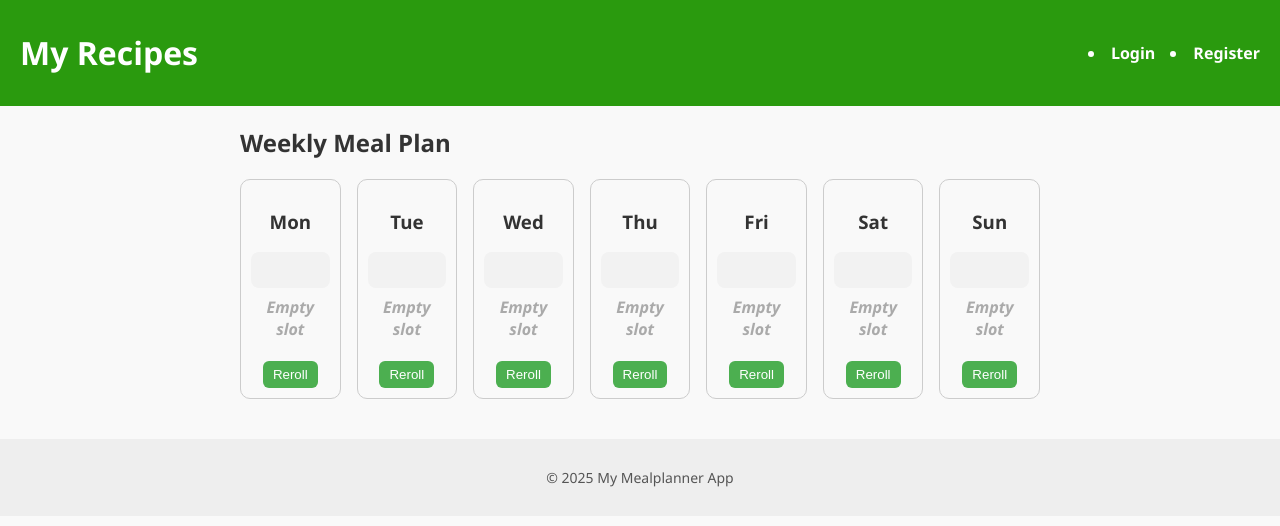
After one commit to joelepoel/mealplanner, a Django app: page /recipes/plan/ in a window 1280 px wide. The commit adds this page. Shown: the top 526 px of the page. Run offline with Django 5.2, Linux system fonts and the light colour scheme; data that the repository does not hold is empty.

Commit message:
added mealplanner function

```diff
--- a/recipes/models.py
+++ b/recipes/models.py
@@ -26,7 +26,7 @@ class Recipe(models.Model):
                                 on_delete=models.CASCADE,
                                 related_name='recipe')
     image = models.ImageField(upload_to='media/recipes/')
-    title = models.CharField(max_length=255)
+    title = models.CharField(max_length=40)
     instructions = models.TextField(null=True, blank=True)
     ingredients = models.TextField(null=True, blank=True)
     date_added = models.DateField(auto_now_add=True)
--- a/recipes/templates/recipes/profile_update.html
+++ b/recipes/templates/recipes/profile_update.html
@@ -1,18 +1,14 @@
 {% extends "layout.html" %}
 {% block body %}
   <h2>Update your profile</h2>
-
   <form method="POST" enctype="multipart/form-data">
     {% csrf_token %}
     {{ form.as_p }}
-
     {% if form.instance.avatar %}
       <p>Current Avatar:</p>
       <img src="{{ form.instance.avatar.url }}" alt="Avatar" style="max-width: 200px;">
     {% endif %}
-
     <button type="submit">Save changes</button>
   </form>
-
   <a href="{% url 'recipes:recipe_list' %}">Back to Recipes</a>
 {% endblock %}
--- a/recipes/templates/recipes/recipe_list.html
+++ b/recipes/templates/recipes/recipe_list.html
@@ -1,11 +1,9 @@
-{% extends "layout.html" %}
+{% extends 'layout.html' %}
 {% block body %}
 <h2>Your Recipes</h2>
-
 <p>
   <a href="{% url 'recipes:recipe_create' %}" class="btn add-recipe-btn">Add Recipe</a>
 </p>
-
 <ul class="recipe_list">
   {% for recipe in recipes %}
     <li class="recipe-item">
@@ -15,7 +13,6 @@
           {{ recipe.title }}
         </a>
       </div>
-
       {% if recipe.image %}
       <div class="recipe-thumb">
         <a href="{% url 'recipes:recipe_detail' recipe.pk %}">
--- /dev/null
+++ b/recipes/templates/recipes/recipe_plan.html
@@ -0,0 +1,30 @@
+{% extends 'layout.html' %}
+{% block body %}
+<h2>Weekly Meal Plan</h2>
+
+<div class="week-grid">
+  {% for day, recipe in days %}
+    <div class="recipe-card">
+      <h3>{{ day }}</h3>
+
+      {% if recipe %}
+        {% if recipe.image %}
+          <img src="{{ recipe.image.url }}" alt="{{ recipe.title }}" class="recipe-image">
+        {% else %}
+          <div class="recipe-image-placeholder"></div>
+        {% endif %}
+        <h4>{{ recipe.title }}</h4>
+      {% else %}
+        <div class="recipe-image-placeholder"></div>
+        <h4 class="placeholder-title">Empty slot</h4>
+      {% endif %}
+
+      <form method="post">
+        {% csrf_token %}
+        <input type="hidden" name="reroll_index" value="{{ forloop.counter0 }}">
+        <button type="submit" class="reroll-btn">Reroll</button>
+      </form>
+    </div>
+  {% endfor %}
+</div>
+{% endblock %}
--- a/recipes/urls.py
+++ b/recipes/urls.py
@@ -1,5 +1,5 @@
 from django.urls import path
-from .views import RecipeListView, RecipeDetailView, RecipeUpdateView, RecipeCreateView, RecipeDeleteView, ProfileUpdateView
+from .views import RecipeListView, RecipeDetailView, RecipeUpdateView, RecipeCreateView, RecipeDeleteView, ProfileUpdateView, recipe_plan
 
 app_name = 'recipes'
 urlpatterns = [
@@ -8,5 +8,6 @@ urlpatterns = [
     path('create/', RecipeCreateView.as_view(), name = 'recipe_create'),
     path('<int:pk>/update/', RecipeUpdateView.as_view(), name = 'recipe_update'),
     path('<int:pk>/delete/', RecipeDeleteView.as_view(), name = 'recipe_confirm_delete'),
-    path('profile_update/', ProfileUpdateView.as_view(), name = 'profile_update')
+    path('profile_update/', ProfileUpdateView.as_view(), name = 'profile_update'),
+    path('plan/', recipe_plan, name='recipe_plan'),
 ]
--- a/recipes/views.py
+++ b/recipes/views.py
@@ -1,9 +1,11 @@
-from django.shortcuts import redirect
+from django.shortcuts import render, redirect
 from .forms import RecipeForm, ProfileForm
 from django.views.generic import ListView, DetailView, CreateView, UpdateView, DeleteView
 from django.urls import reverse_lazy
 from django.contrib.auth.mixins import LoginRequiredMixin, UserPassesTestMixin
 from .models import Recipe, Profile
+import random
+from django.contrib.auth.decorators import login_required
 
 class RecipeListView(LoginRequiredMixin,ListView):
     model = Recipe
@@ -55,3 +57,22 @@ class ProfileUpdateView(LoginRequiredMixin, UpdateView):
     def get_object(self, queryset = None):
         # Return the current user's profile only
         return self.request.user.profile
+
+
+DAYS = ["Mon","Tue","Wed","Thu","Fri","Sat","Sun"]
+
+def recipe_plan(request):
+    recipes = list(Recipe.objects.all())
+
+    if request.method == "POST":
+        reroll_index = int(request.POST.get("reroll_index"))
+        request.session.setdefault("recipe_plan", [None]*7)
+        if recipes:
+            request.session["recipe_plan"][reroll_index] = random.choice(recipes).id
+        return redirect("recipes:recipe_plan")
+
+    ids = request.session.get("recipe_plan", [None]*7)
+    plan = [Recipe.objects.filter(id=i).first() if i else None for i in ids]
+
+    context = {"days": zip(DAYS, plan)}
+    return render(request, "recipes/recipe_plan.html", context)
--- a/static/css/styling.css
+++ b/static/css/styling.css
@@ -11,7 +11,7 @@ body {
     display: flex;
     justify-content: space-between;
     align-items: center;
-    background-color: #2a9a0e;;
+    background-color: #2a9a0e;
     color: white;
     padding: 10px 20px;
 }
@@ -241,3 +241,60 @@ footer.footer {
 .add-recipe-btn:hover {
     background-color: #22800c;
 }
+
+/* Weekly Meal Plan */
+.week-grid {
+  display: flex;
+  justify-content: space-between;
+  gap: 1rem;
+  flex-wrap: wrap; /* allow wrapping on very small screens */
+}
+
+.recipe-card {
+  flex: 1 1 calc(14% - 1rem); /* ~7 cards per row */
+  max-width: 140px;
+  min-width: 100px; /* prevents cards from shrinking too much */
+  border: 1px solid #ccc;
+  border-radius: 10px;
+  padding: 10px;
+  text-align: center;
+  display: flex;
+  flex-direction: column;
+  justify-content: flex-start;
+  height: 220px; /* consistent height */
+  box-sizing: border-box;
+}
+
+.recipe-image {
+  width: 100%;
+  height: 100px;
+  object-fit: cover;
+  border-radius: 8px;
+}
+
+.recipe-image-placeholder {
+  width: 100%;
+  height: 100px;
+  background: #f2f2f2;
+  border-radius: 8px;
+}
+
+.placeholder-title {
+  color: #aaa;
+  font-style: italic;
+  margin-top: 8px;
+}
+
+button {
+  margin-top: auto; /* pushes button to bottom of card */
+  background: #4caf50;
+  color: #fff;
+  border: none;
+  padding: 6px 10px;
+  border-radius: 6px;
+  cursor: pointer;
+}
+
+button:hover {
+  background: #45a049;
+}
--- a/templates/layout.html
+++ b/templates/layout.html
@@ -21,6 +21,7 @@
                 </a>
                     <a href="{% url 'accounts:account_details' %}" class="nav-link">User Settings</a>
                     <a href="{% url 'recipes:profile_update' %}" class="nav-link">Profile Settings</a>
+                    <a href="{% url 'recipes:recipe_plan' %}" class="nav-link">Meal planner</a>
                     <form method="post" action="{% url 'accounts:logout' %}">
                         {% csrf_token %}
                         <button type="submit">Logout</button>
```
Also changed, not shown: recipes/templates/recipes/recipe_detail.html (+0 -10 lines).
